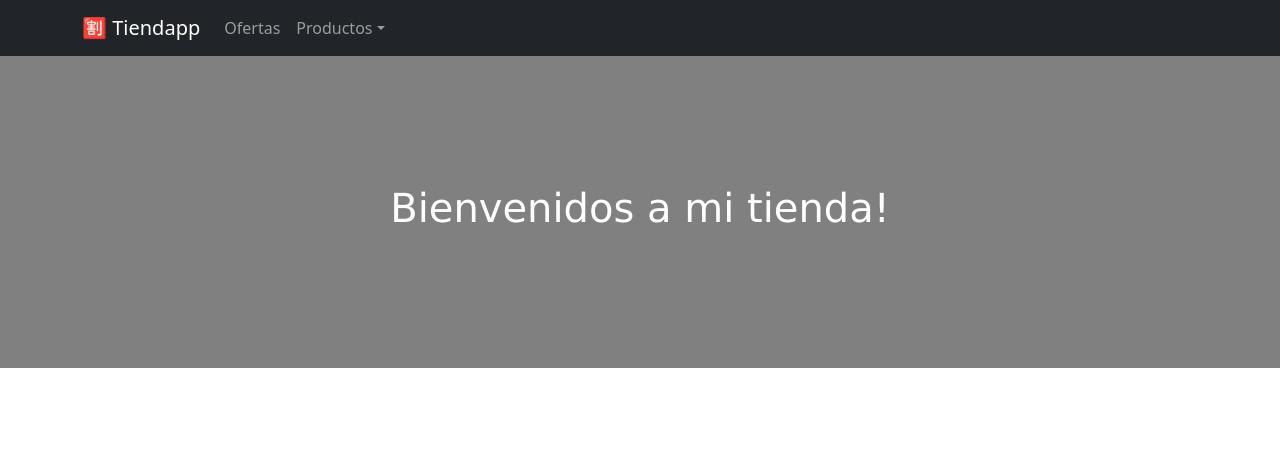
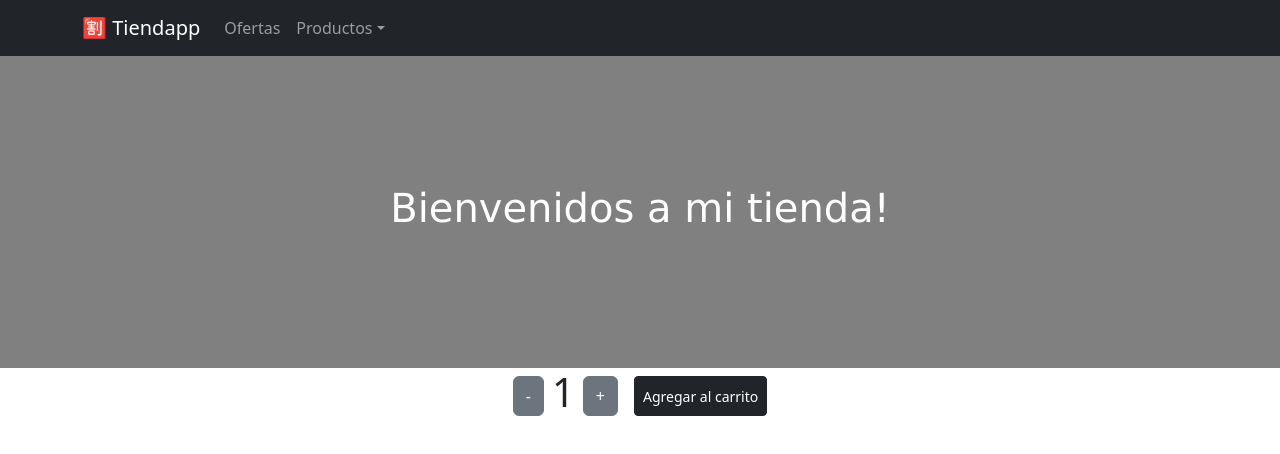
Before and after one commit to nanincv/react, a React (Create React App) app: page / in a window 1280 px wide. Shown: the top 454 px of the page. Built offline with nearby package versions, Linux system fonts and the light colour scheme.

Commit message:
agrego archivos de la entrega 4

```diff
--- /dev/null
+++ b/src/components/ItemCount/ItemCount.js
@@ -0,0 +1,40 @@
+import React, { useState } from 'react';
+import Button from 'react-bootstrap/Button';
+
+
+const ItemCount = ({ stock, initial, onAdd }) => {
+    const [counter, setCounter] = useState( initial);
+
+    const handlerCounterUp = () => {
+
+        if ( counter < stock ) {
+
+        setCounter(counter + 1);
+
+        }
+
+      };
+
+      const handlerCounterDown = () => {
+
+        if ( counter > initial ) {
+
+        setCounter(counter - 1);
+
+        }
+
+      };
+
+      ItemCount.number = counter
+
+      return (
+        <div className='d-flex justify-content-center'>
+          <Button variant="secondary m-2"onClick={handlerCounterDown}>-</Button>
+          <h1>{counter}</h1>
+          <Button variant="secondary m-2" onClick={handlerCounterUp}>+</Button>
+          <Button variant="dark" size="sm" className='m-2' onClick={onAdd}>Agregar al carrito</Button>
+        </div>
+      );
+};
+
+export default ItemCount
--- a/src/components/ItemListContainer/ItemListContainer.js
+++ b/src/components/ItemListContainer/ItemListContainer.js
@@ -1,13 +1,26 @@
 import React from 'react';
 import './ItemListContainer.css';
+import ItemCount from '../ItemCount/ItemCount';
 
 const ItemListContainer = ({greeting}) => {
+
+  const added = () => {
+    alert (`Has agregado ${ItemCount.number} items al carrito`);
+  };
+
+
   return (
+    <div>
     <div className="ItemList">
         <h1>{greeting}</h1>
+        </div>
+        <div>
+          <ItemCount stock={5} initial={1} onAdd={added} />
+          </div>
+    </div>
 
-        </div>
-  )
+  );
+
 }
 
 export default ItemListContainer
```
Also changed, not shown: src/components/ItemCount/ItemCount.css (added).
